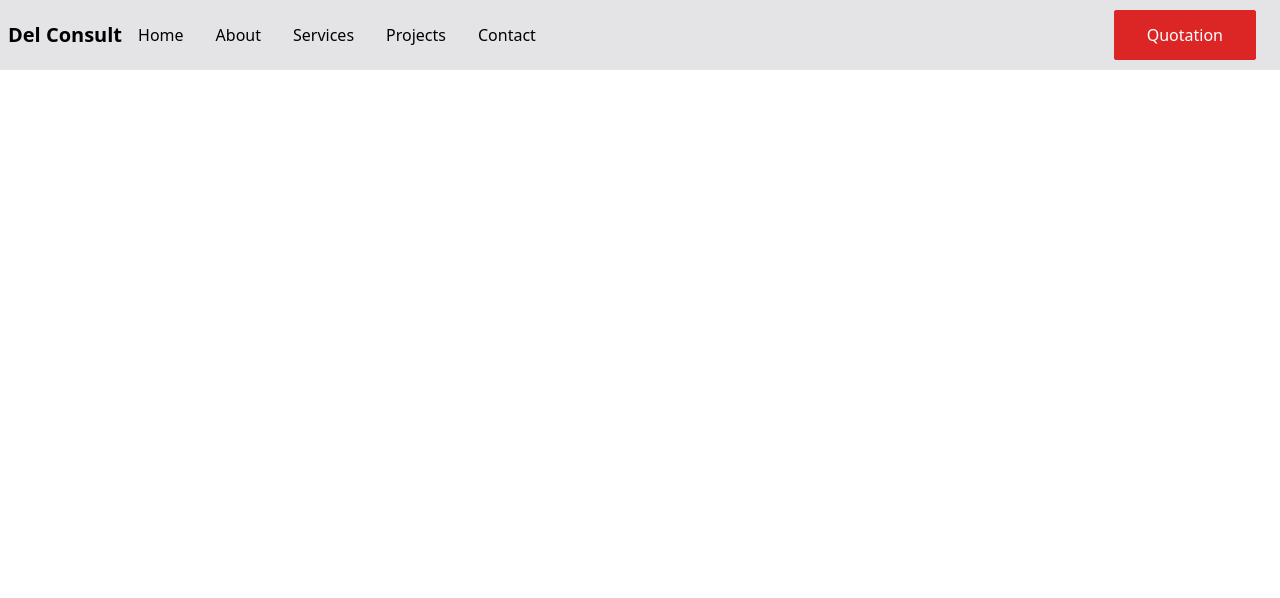
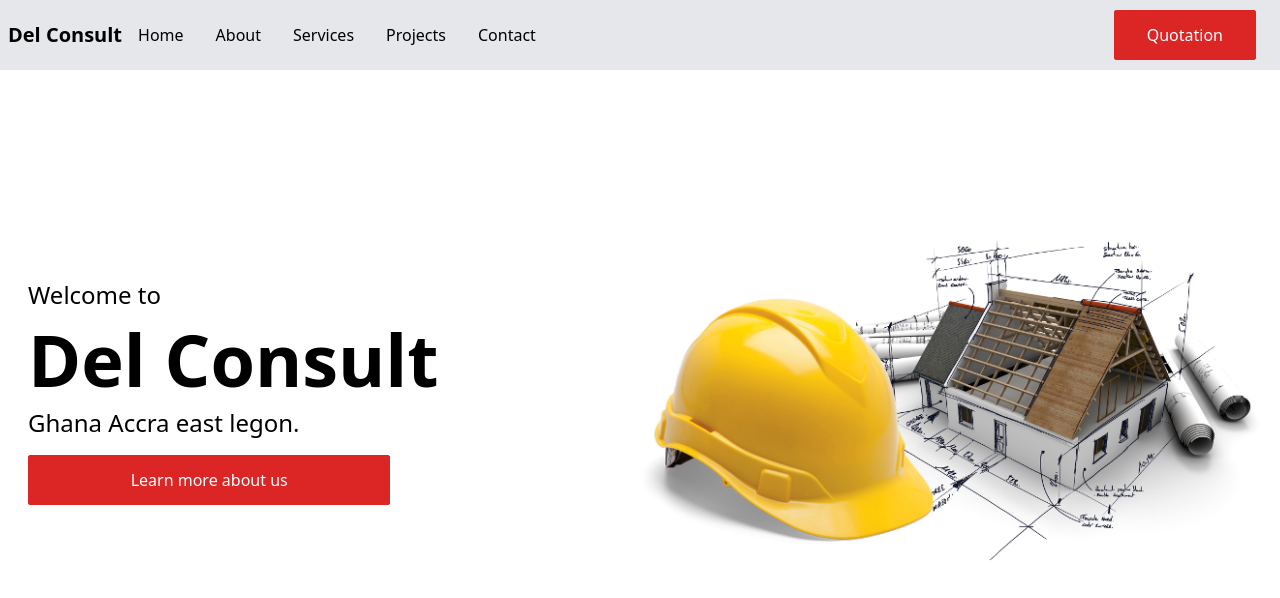
Before and after one commit to codecaiinelab/company-portfolio, a React (Create React App) app: page / in a window 1280 px wide. Shown: the top 598 px of the page. Built offline with nearby package versions, Linux system fonts and the light colour scheme.

Commit message:
Create home navbar

```diff
--- a/src/App.js
+++ b/src/App.js
@@ -1,9 +1,11 @@
+import Home from "./components/Home"
 import Navbar from "./components/Navbar"
 
 export const App = () => {
   return (
     <>
        <Navbar/>
+       <Home />
     </>
   )
 }
--- /dev/null
+++ b/src/components/Home.jsx
@@ -0,0 +1,24 @@
+import React from 'react'
+
+import { images } from '../constants';
+import { TruckIcon, HomeIcon, HomeModernIcon } from '@heroicons/react/24/solid'
+
+const Home = () => {
+  return (
+    <div name='home' className='w-full h-screen bg-white-200 flex flex-col justify-between'>
+        <div className='grid md:grid-cols-2 max-w-[1240px] m-auto'>
+            <div className='flex flex-col justify-center md:items-start w-full px-2 py-8'>
+                <p className='text-2xl'>Welcome to </p>
+                <h1 className='py-3 text-6xl md:text-7xl font-bold'>Del Consult</h1>
+                <p className='text-2xl'>Ghana Accra east legon.</p>
+                <button className='py-3 px-6 sm:w-[60%] my-4'>Learn more about us</button>
+            </div>
+            <div>
+                <img className='w-full' src={images.engineer_material} alt="/" />
+            </div>
+        </div>
+    </div>
+  )
+}
+
+export default Home
--- a/src/components/Navbar.jsx
+++ b/src/components/Navbar.jsx
@@ -10,7 +10,7 @@ const Navbar = () => {
   const handleClose =()=> setNav(!nav)
 
   return (
-       <div className='w-screen h-[70px] z-10 bg-zinc-200 fixed'>
+       <div className='w-screen h-[70px] z-10 bg-gray-200 border-b border-white-500 fixed'>
           <div className='px-2 flex justify-between items-center w-full h-full'>
              <div className='flex items-center'>
                 <h1 className='font-bold text-[20px]'>Del Consult</h1>
@@ -31,12 +31,12 @@ const Navbar = () => {
          </div>
 
 
-         <ul className={!nav ? 'hidden' : 'absolute bg-zinc-200 w-full px-8'}>
-          <li className='border-b-2 border-zinc-300 w-full'>Home</li>
-          <li className='border-b-2 border-zinc-300 w-full'>About</li>
-          <li className='border-b-2 border-zinc-300 w-full'>Services</li>
-          <li className='border-b-2 border-zinc-300 w-full'>Projects</li>
-          <li className='border-b-2 border-zinc-300 w-full'>Contact</li>
+         <ul className={!nav ? 'hidden' : 'absolute bg-gray-200 w-full px-8'}>
+          <li className='border-b-2 border-gray-300 w-full'>Home</li>
+          <li className='border-b-2 border-gray-300 w-full'>About</li>
+          <li className='border-b-2 border-gray-300 w-full'>Services</li>
+          <li className='border-b-2 border-gray-300 w-full'>Projects</li>
+          <li className='border-b-2 border-gray-300 w-full'>Contact</li>
 
           <div className='flex flex-col my-4'>
               <button className='px-8 py-3'>Quotation</button>
```
